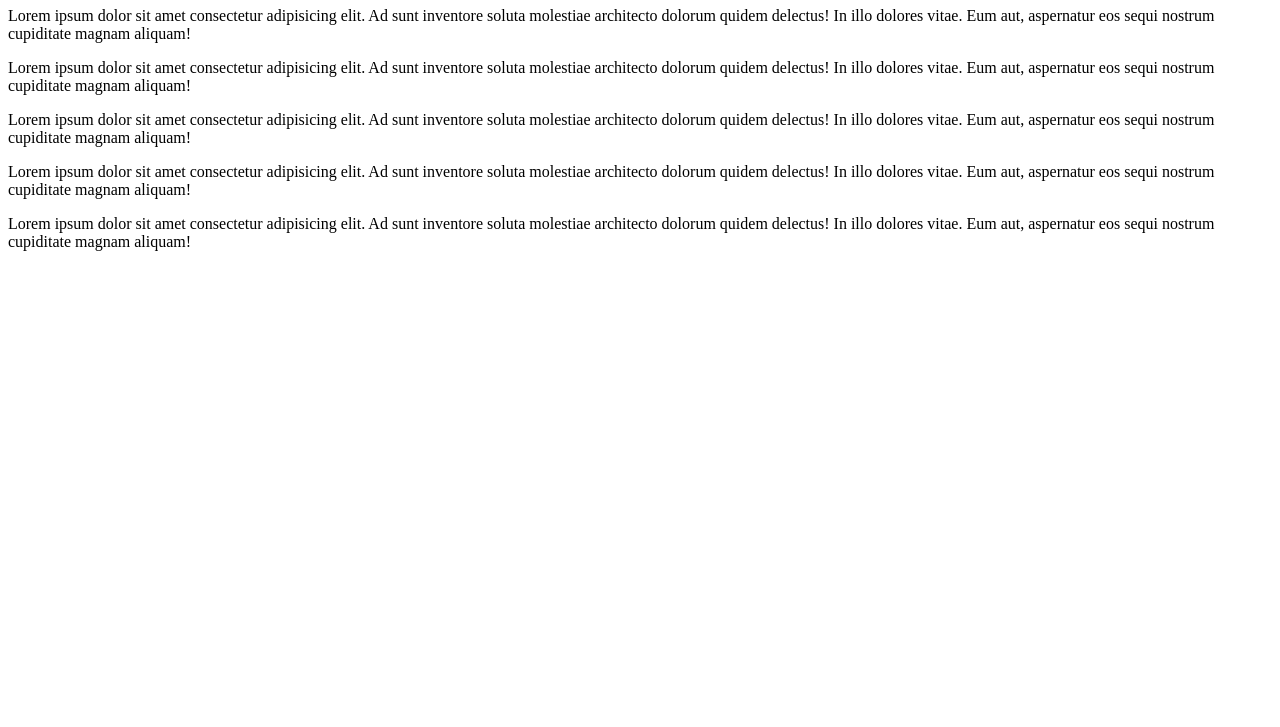
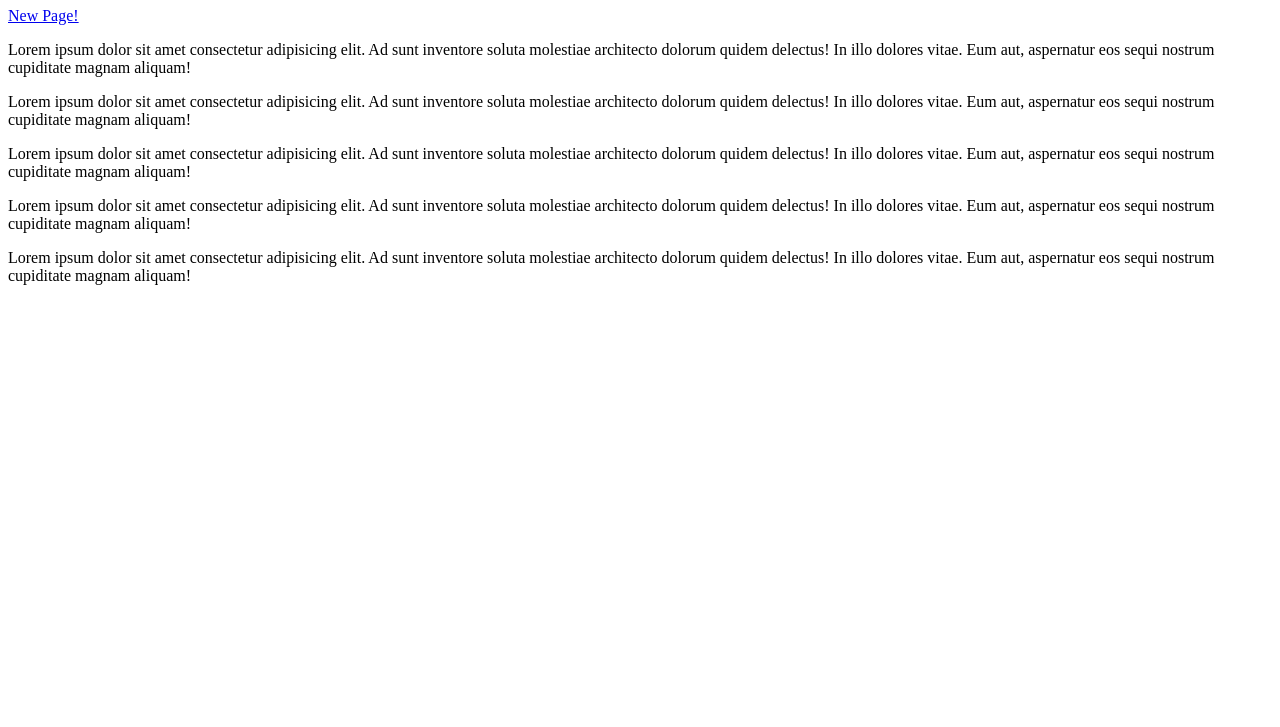
Before and after one commit to coderoadpl/q-a-31, a plain HTML site: page index.html in a window 1280 px wide. Shown: the part 73-800 px from the top of the page. Drawn offline with Linux system fonts and the light colour scheme.

Commit message:
link added

```diff
--- a/index.html
+++ b/index.html
@@ -17,6 +17,7 @@
 <body>
 
   <h1>Code Road</h1>
+  <a href="new.html">New Page!</a>
 
   <p>
     Lorem ipsum dolor sit amet consectetur adipisicing elit. Ad sunt inventore soluta molestiae architecto dolorum
```
